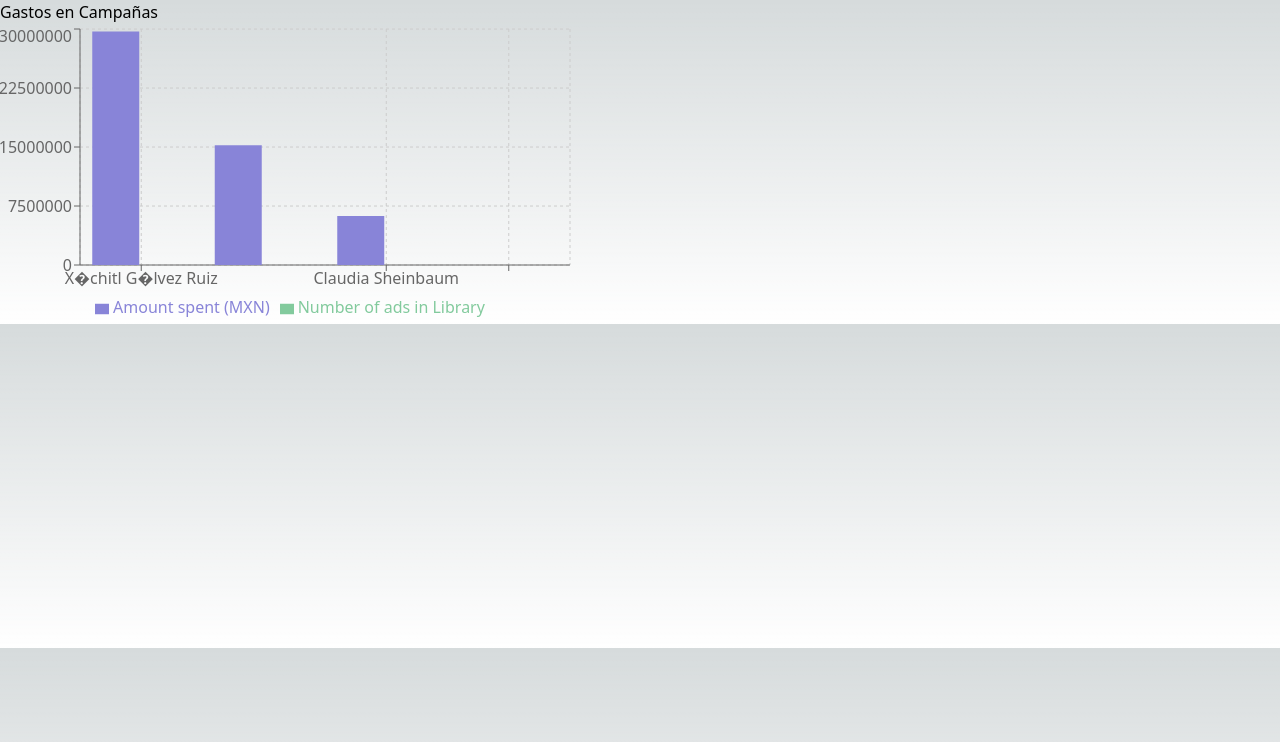
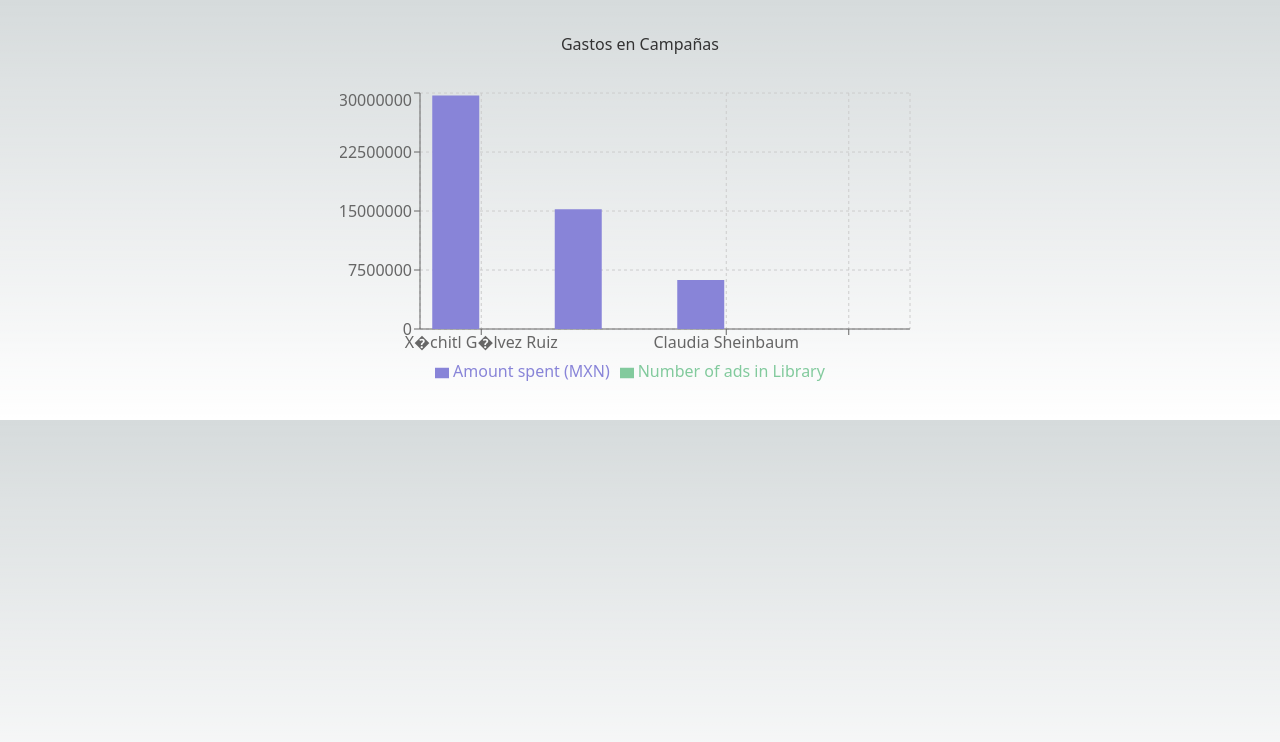
Before and after one commit to Root-FTW/BENITO, a Next.js app: page / in a window 1280 px wide. Shown: the top 742 px of the page. Built offline with nearby package versions, Linux system fonts and the light colour scheme.

Commit message:
Update index.js

```diff
--- a/pages/index.js
+++ b/pages/index.js
@@ -3,6 +3,7 @@
 import { BarChart, Bar, XAxis, YAxis, CartesianGrid, Tooltip, Legend } from 'recharts';
 import fs from 'fs';
 import path from 'path';
+import styles from '../styles/Home.module.css';
 
 export default function Home({ data }) {
   const [parsedData, setParsedData] = useState([]);
@@ -16,8 +17,9 @@
   }, [data]);
 
   return (
-    <div>
+    <div className={styles.container}>
       <h1>Gastos en Campañas</h1>
+      <div className={styles.chart}>
         <BarChart
           width={600}
           height={300}
@@ -34,6 +36,7 @@
           <Bar dataKey="Number of ads in Library" fill="#82ca9d" />
         </BarChart>
       </div>
+    </div>
   );
 }
 
```
Lines whose indentation alone changed are shown as unchanged.
